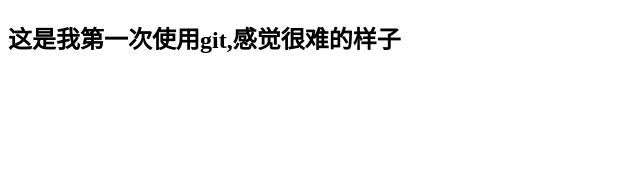
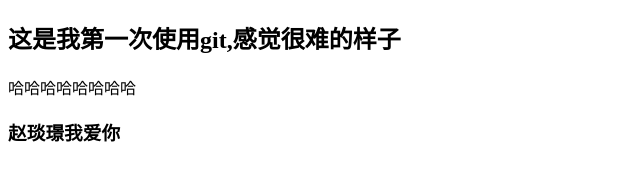
Before and after one commit to Googleccc/h5git, a plain HTML site: page viws/git.html in a window 1280 px wide. Shown: the whole page, without its empty margins (0-640 px from the left). Drawn offline with Linux system fonts and the light colour scheme.

Commit message:
这是我第三次提交

```diff
--- a/viws/git.html
+++ b/viws/git.html
@@ -6,5 +6,7 @@
 </head>
 <body>
 	<h2>这是我第一次使用git,感觉很难的样子</h2>
+	<p>哈哈哈哈哈哈哈哈</p>
+	<h3>赵琰璟我爱你</h3>
 </body>
 </html>
```
